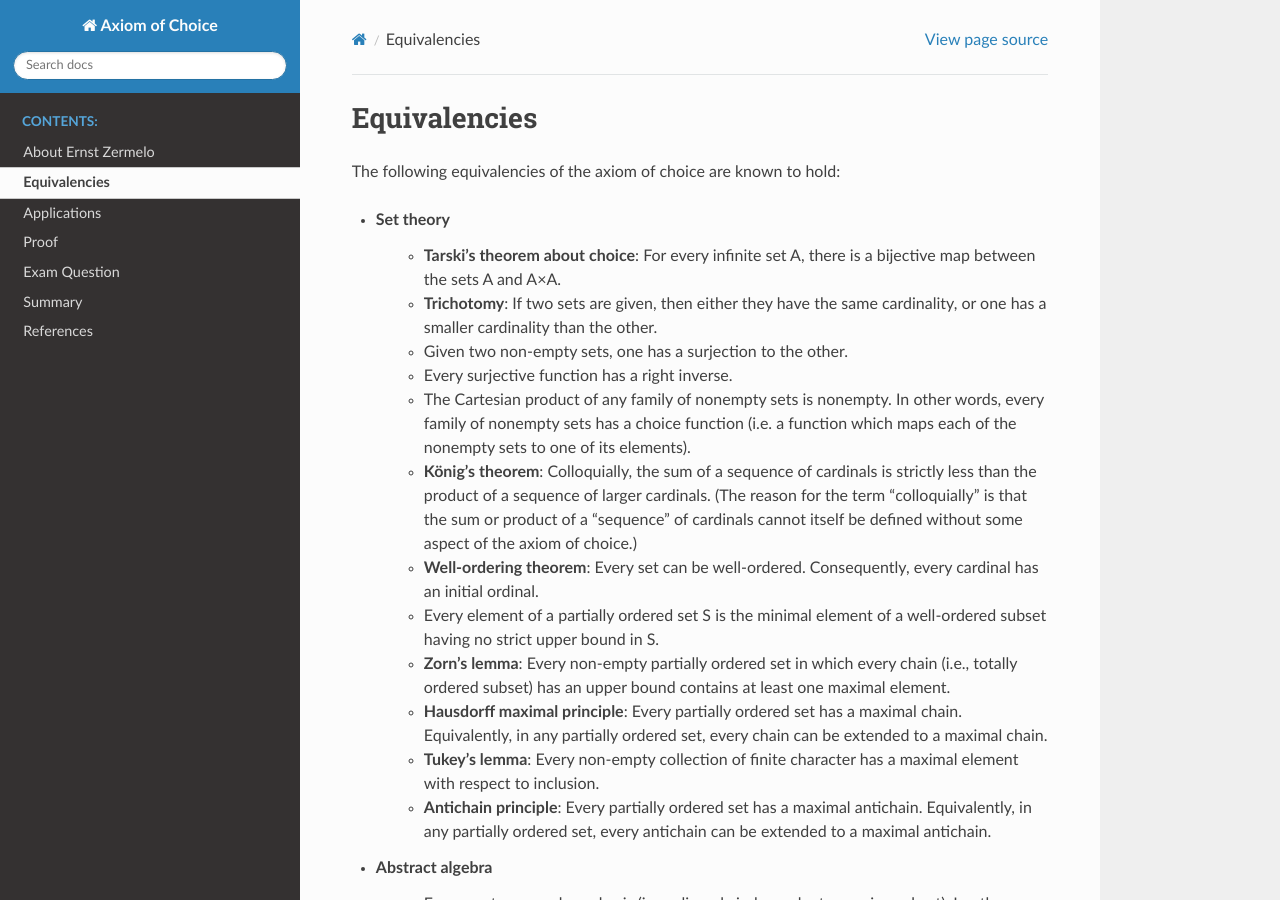
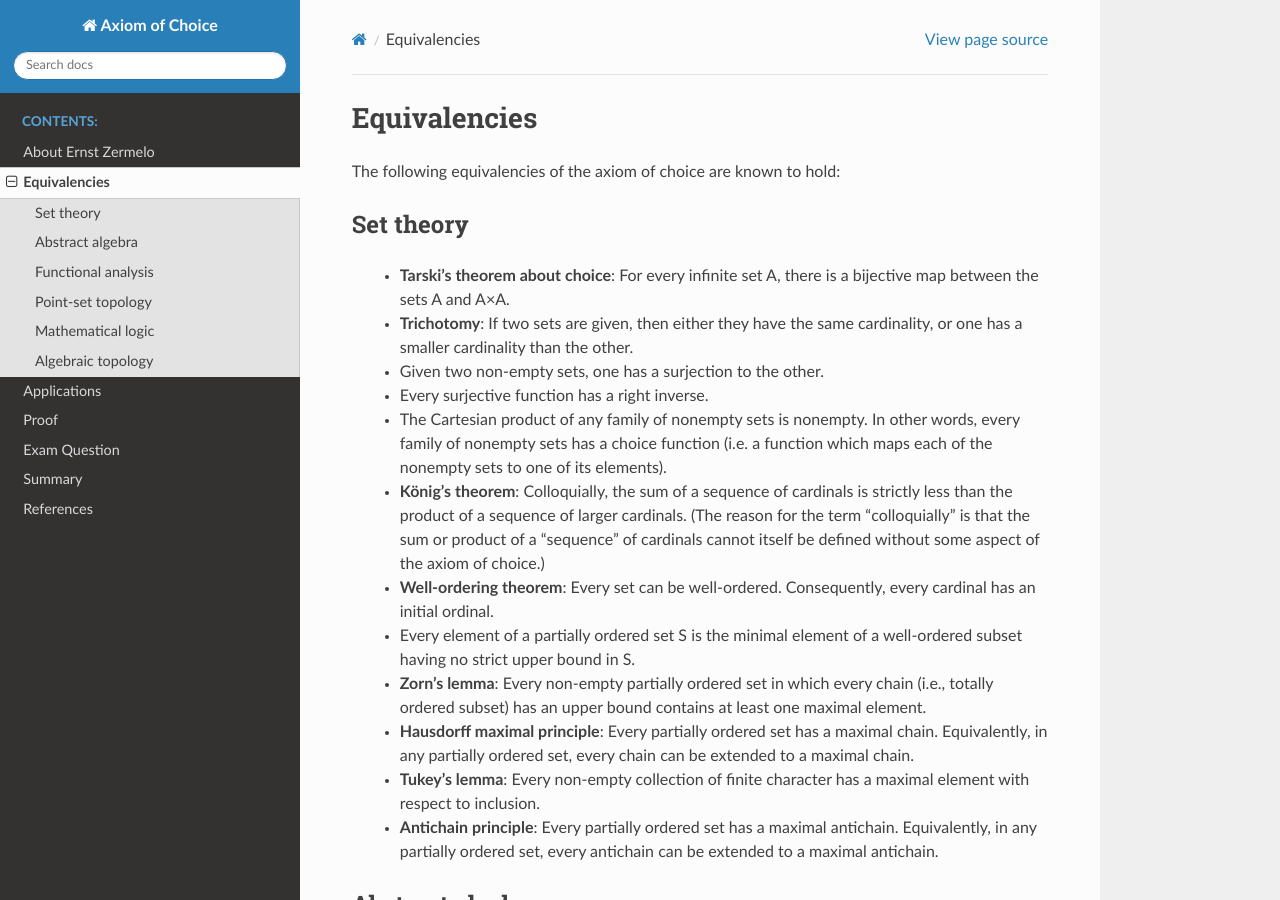
Before and after one commit to CMacD12/math366-axiom-of-choice, a Sphinx documentation site: the page built from doc/branches/Equivalent.rst, in a window 1280 px wide and 900 px high. Built offline with Sphinx 7.4.7 and the Read the Docs theme 2.0.0, drawn with Linux system fonts in a browser that asks for light colours.

Commit message:
added subsection headers in equivalences

```diff
--- a/doc/branches/Equivalent.rst
+++ b/doc/branches/Equivalent.rst
@@ -2,7 +2,8 @@ Equivalencies
 =============
 The following equivalencies of the axiom of choice are known to hold:
 
-* Set theory
+Set theory
+----------
     * **Tarski's theorem about choice**: For every infinite set A, there is a bijective map between the sets A and A×A.
     * **Trichotomy**: If two sets are given, then either they have the same cardinality, or one has a smaller cardinality than the other.
     * Given two non-empty sets, one has a surjection to the other.
@@ -15,22 +16,32 @@ The following equivalencies of the axiom of choice are known to hold:
     * **Hausdorff maximal principle**: Every partially ordered set has a maximal chain. Equivalently, in any partially ordered set, every chain can be extended to a maximal chain.
     * **Tukey's lemma**: Every non-empty collection of finite character has a maximal element with respect to inclusion.
     * **Antichain principle**: Every partially ordered set has a maximal antichain. Equivalently, in any partially ordered set, every antichain can be extended to a maximal antichain.
-* Abstract algebra
+
+Abstract algebra
+----------------
     * Every vector space has a basis (i.e., a linearly independent spanning subset). In other words, vector spaces are equivalent to free modules.
     * **Krull's theorem**: Every unital ring (other than the trivial ring) contains a maximal ideal. Equivalently, in any nontrivial unital ring, every ideal can be extended to a maximal ideal.
     * For every non-empty set S there is a binary operation defined on S that gives it a group structure. (A cancellative binary operation is enough, see group structure and the axiom of choice.)
     * Every free abelian group is projective.
     * **Baer's criterion**: Every divisible abelian group is injective.
     * Every set is a projective object in the category Set of sets.
-* Functional analysis
+
+Functional analysis
+-------------------
     * The closed unit ball of the dual of a normed vector space over the reals has an extreme point.
-* Point-set topology
+
+Point-set topology
+------------------
     * The Cartesian product of any family of connected topological spaces is connected.
     * **Tychonoff's theorem**: The Cartesian product of any family of compact topological spaces is compact.
     * In the product topology, the closure of a product of subsets is equal to the product of the closures.
-* Mathematical logic
+
+Mathematical logic
+------------------
     * If S is a set of sentences of first-order logic and B is a consistent subset of S, then B is included in a set that is maximal among consistent subsets of S. The special case where S is the set of all first-order sentences in a given signature is weaker, equivalent to the Boolean prime ideal theorem; see the section "Weaker forms" below.
-* Algebraic topology
+
+Algebraic topology
+------------------
     * Every connected graph has a spanning tree. Equivalently, every nonempty graph has a spanning forest.
 
 .. note::
```
